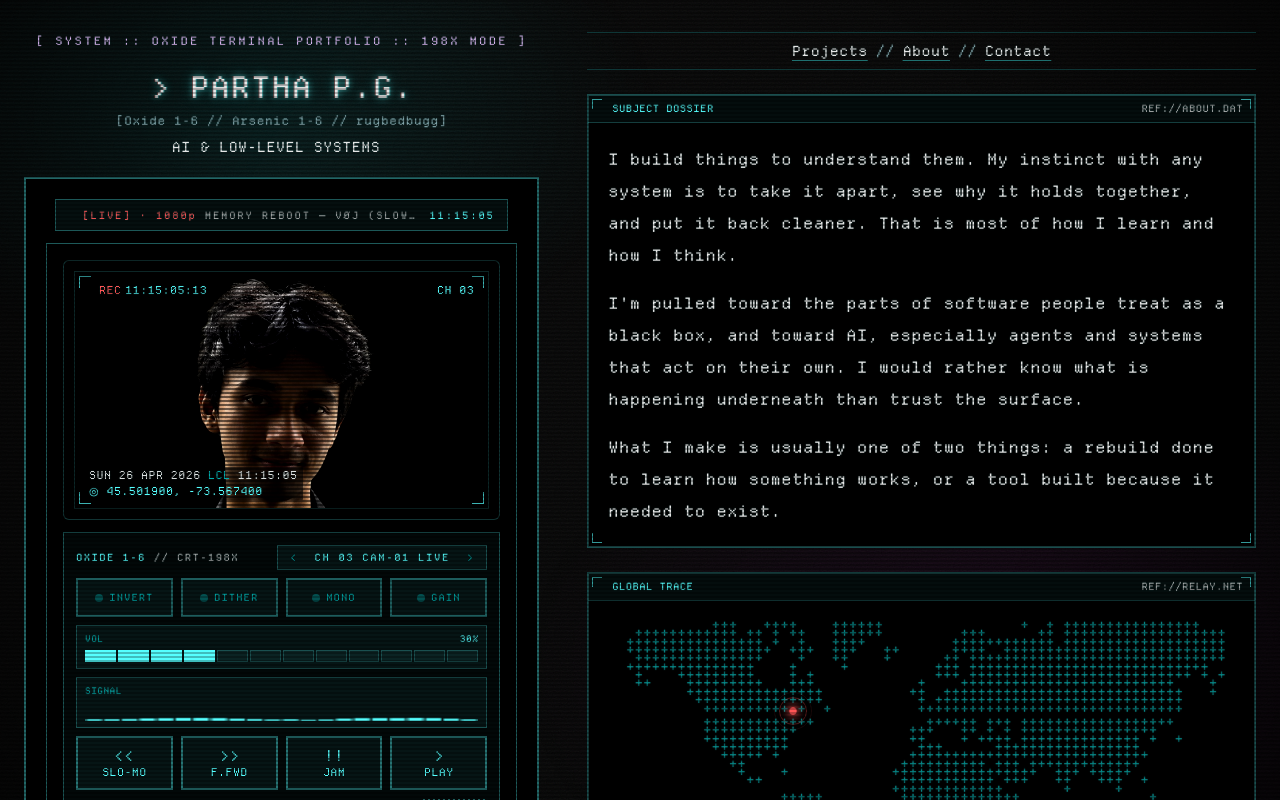
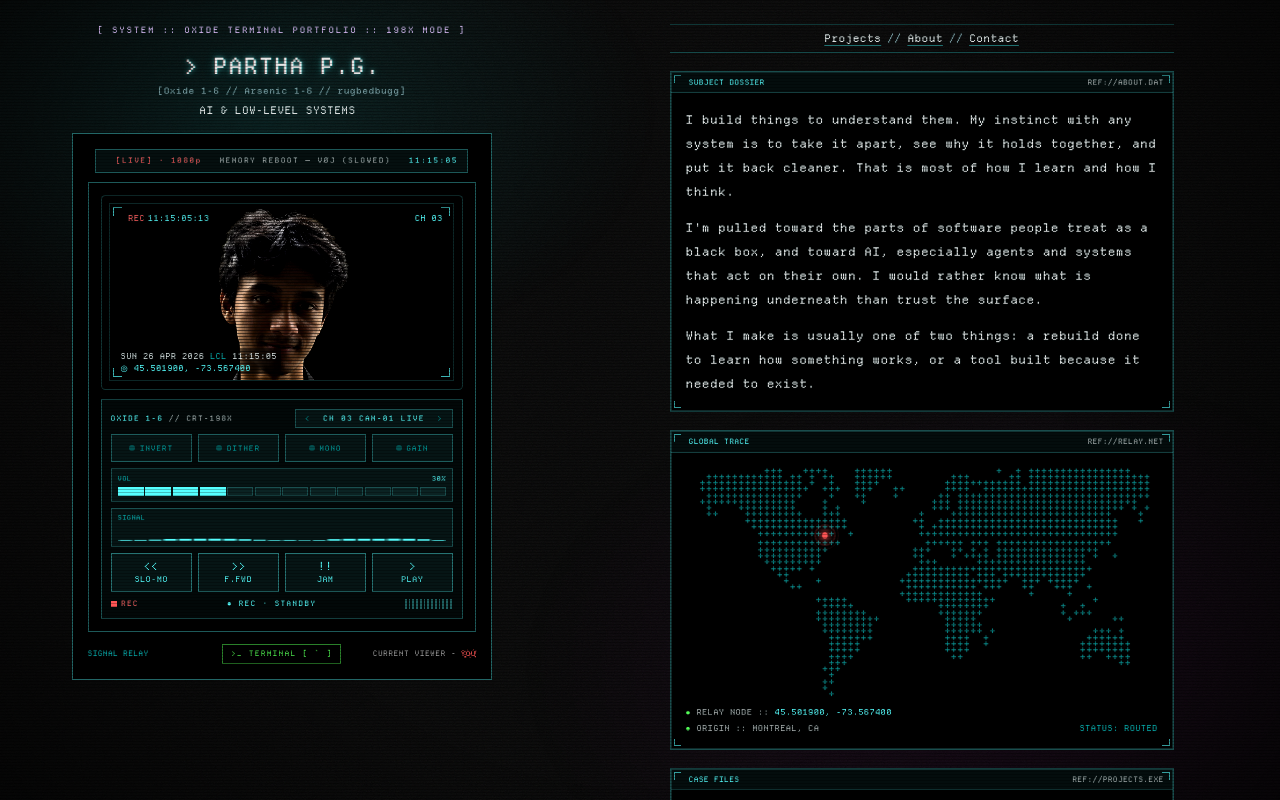
Before and after one commit to rugbedbugg/portfolio-website, a React (Vite) app: page / in a window 1280 px wide. Built offline with nearby package versions, Linux system fonts and the light colour scheme; the HTML template or start-up script is replaced by a standard one.

Commit message:
[Fix]: Scale desktop to 75% so the whole cassette fits

```diff
--- a/src/index.css
+++ b/src/index.css
@@ -73,6 +73,15 @@ All colors MUST be HSL.
         text-rendering: optimizeLegibility;
         /* CRT phosphor haze on every glyph */
         text-shadow: 0 0 1.5px hsl(180 100% 72% / 0.22);
+    }
+
+    /* Desktop renders at 75% scale so the whole cassette clears the viewport,
+       matching a 75% browser-zoom view. Phones stay at 100% for the single
+       column. Visitors can still zoom further with their own browser controls. */
+    @media (min-width: 768px) {
+        :root {
+            zoom: 0.75;
+        }
     }
 
     /* Keyboard focus indicator (phosphor cyan) — mouse clicks stay ring-free */
--- a/src/pages/Index.tsx
+++ b/src/pages/Index.tsx
@@ -84,10 +84,14 @@ const Index = () => {
   const nameDelay = 120;
   const taglineDelay = nameDelay + typedName.length * nameSpeed + 260;
 
+  // Desktop is scaled to 0.75 via CSS zoom (index.css). CSS zoom doesn't enlarge
+  // the viewport the way browser zoom does, so the fixed-height panels use
+  // 100/0.75 = 133.333vh: after the 0.75 scale they render at 100vh but keep the
+  // content room the zoom would otherwise cost.
   return (
-    <div className="relative z-10 min-h-screen overflow-hidden mono-ui md:flex md:h-screen">
+    <div className="relative z-10 min-h-screen overflow-hidden mono-ui md:flex md:h-[133.333vh]">
       {/* LEFT: subject identity panel. Fixed-height column from md up; scrolls internally if the cassette overflows a short viewport. */}
-      <aside className="no-scrollbar flex flex-col justify-center px-6 py-6 sm:py-8 md:h-screen md:w-[44%] md:shrink-0 md:justify-start md:overflow-y-auto">
+      <aside className="no-scrollbar flex flex-col justify-center px-6 py-6 sm:py-8 md:h-[133.333vh] md:w-[44%] md:shrink-0 md:justify-start md:overflow-y-auto">
         <div className="mx-auto w-full max-w-[560px] space-y-5">
           <div className="terminal-title text-center">
             [ SYSTEM :: OXIDE TERMINAL PORTFOLIO :: 198X MODE ]
@@ -120,7 +124,7 @@ const Index = () => {
       </aside>
 
       {/* RIGHT — dossier content: scrolls independently on md+ */}
-      <main className="no-scrollbar px-6 py-6 sm:py-8 md:h-screen md:flex-1 md:overflow-y-auto">
+      <main className="no-scrollbar px-6 py-6 sm:py-8 md:h-[133.333vh] md:flex-1 md:overflow-y-auto">
         <div className="mx-auto w-full max-w-2xl space-y-6">
         <motion.nav
           {...fade(0.35)}
```
